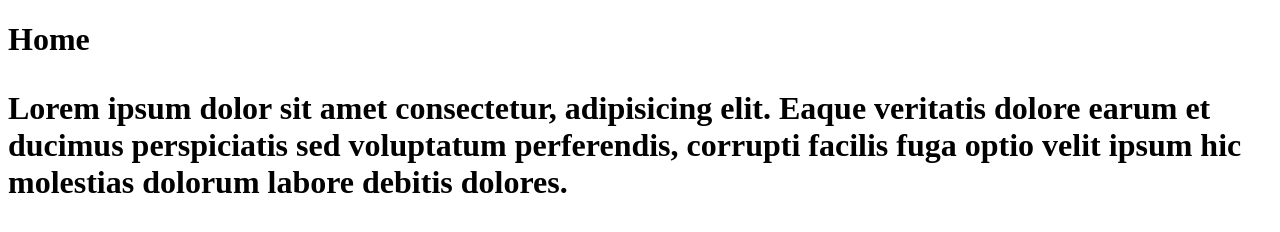
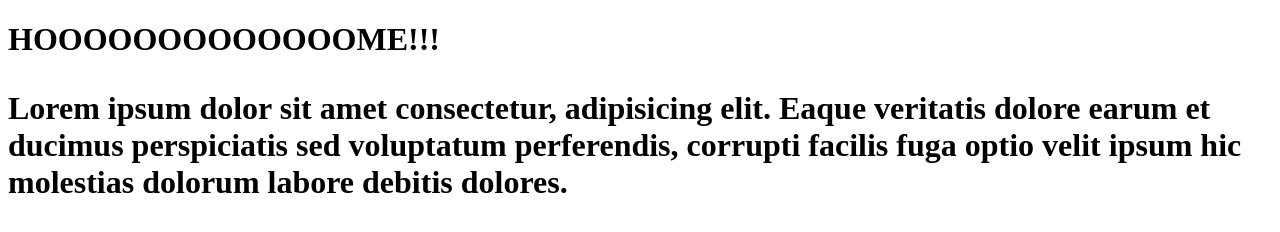
Before and after one commit to chiabi/empty-repo, a plain HTML site: page index.html in a window 1280 px wide. Drawn offline with Linux system fonts and the light colour scheme.

Commit message:
edit index.html edit h1 tags innerHTML -> HOOOOOOOOME

```diff
--- a/index.html
+++ b/index.html
@@ -5,18 +5,14 @@
   <meta name="viewport" content="width=device-width, inital-scale=1.0">
   <title>First page</title>
   <script>
-
-
-
   var a, b;
   a = 1;
   b = 2;
   c = a + b;
-
   </script>
 </head>
 <body>
-<h1>Home<h1>
+<h1>HOOOOOOOOOOOOOME!!!<h1>
 <p>
 Lorem ipsum dolor sit amet consectetur, adipisicing elit. Eaque veritatis dolore earum et ducimus perspiciatis sed voluptatum perferendis, corrupti facilis fuga optio velit ipsum hic molestias dolorum labore debitis dolores.
 </p>
```
